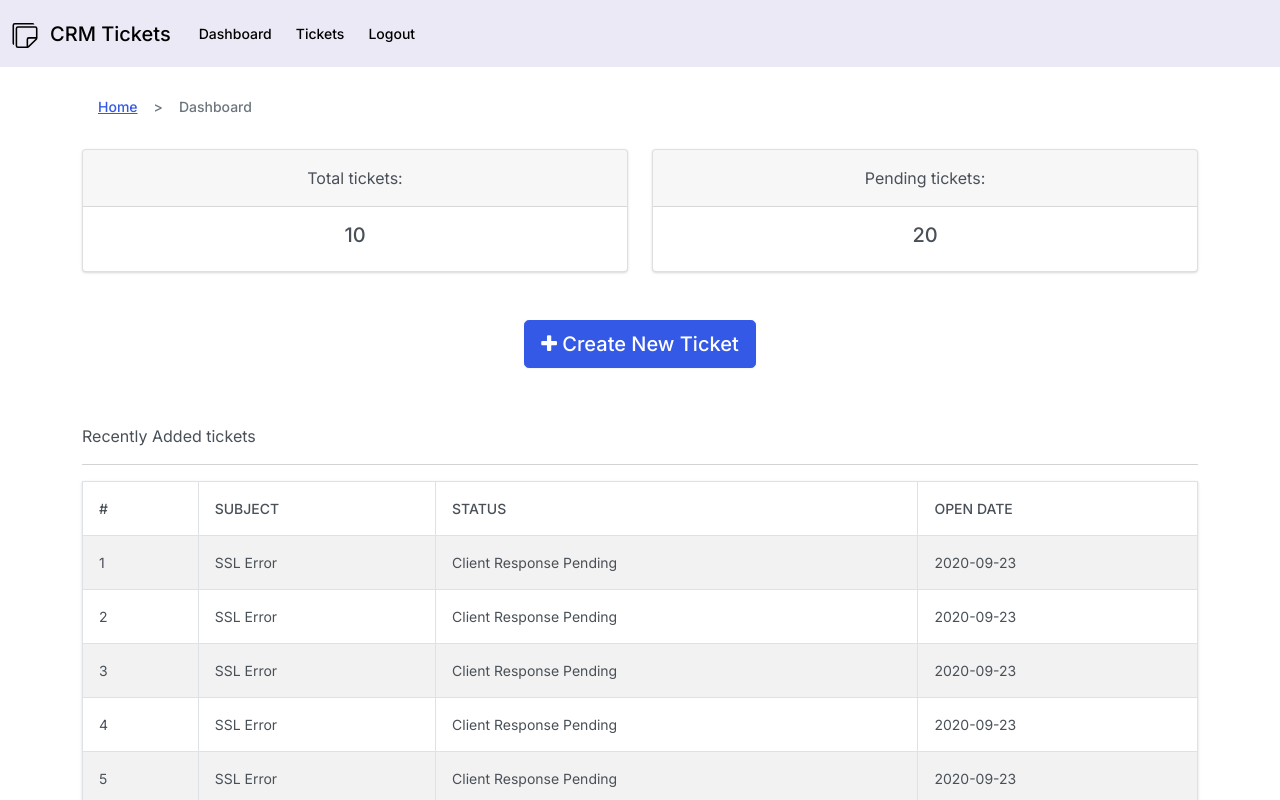
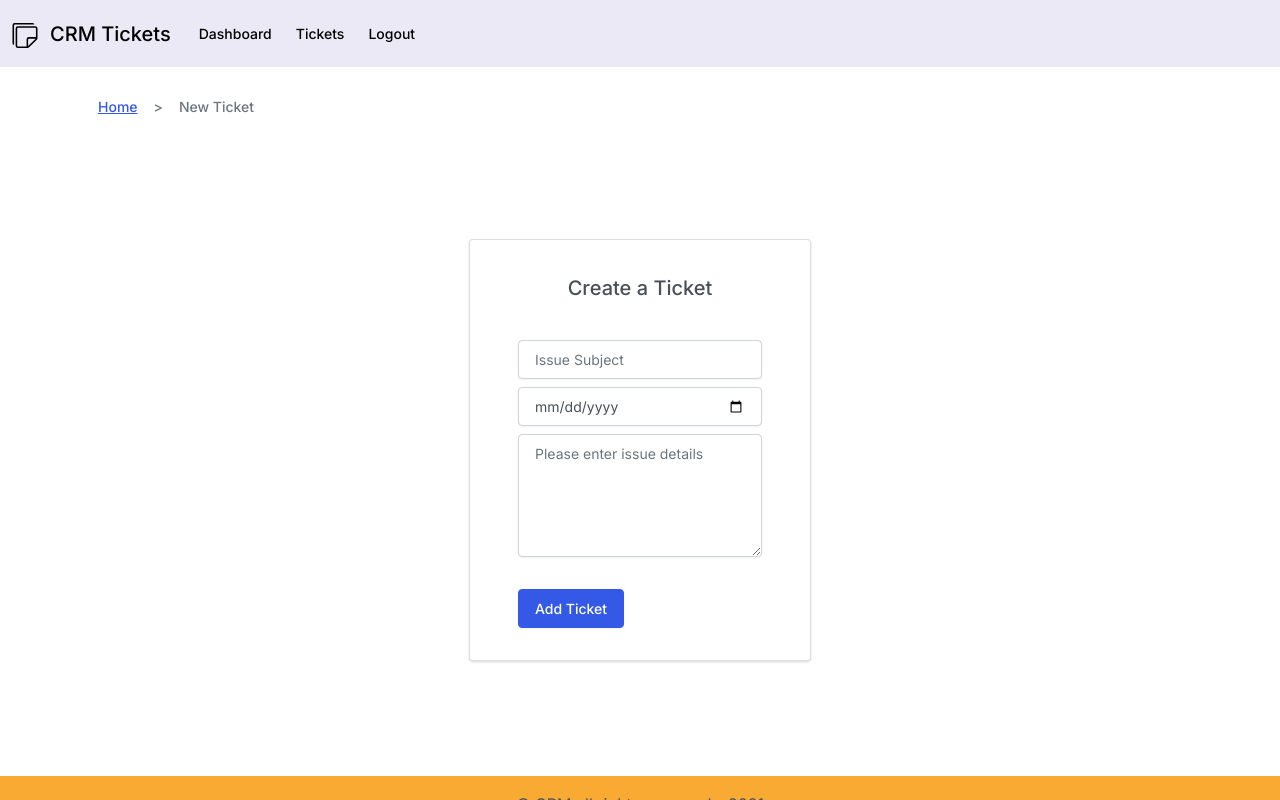
Before and after one commit to Swaniket/crm-frontend, a React (Create React App) app: page / in a window 1280 px wide. Shown: the top 800 px of the page. Built offline with nearby package versions, Linux system fonts and the light colour scheme.

Commit message:
Added Create Ticket Page, Fixed CSS issues

```diff
--- a/src/App.js
+++ b/src/App.js
@@ -2,13 +2,15 @@ import './App.css';
 import DefaultLayout from './layout/DefaultLayout';
 import Dashboard from './pages/dashboard/Dashboard';
 import EntryPage from './pages/entry/EntryPage';
+import AddTicket from './pages/new-ticket/AddTicket';
 
 function App() {
   return (
     <div className="App">
       {/* <EntryPage/> */}
       <DefaultLayout>
-        <Dashboard/>
+        {/* <Dashboard/> */}
+        <AddTicket/>
       </DefaultLayout>
     </div>
   );
--- /dev/null
+++ b/src/components/add-ticket/AddTicketForm.js
@@ -0,0 +1,68 @@
+import React from "react";
+import { Container, Form, Button, Card } from "react-bootstrap";
+
+function AddTicketForm({
+  handleOnSubmit,
+  handleOnChange,
+  fromData,
+  fromDataError,
+}) {
+  return (
+    <Card>
+      <Container>
+        <Card.Body>
+          <Card.Title className="heading-text text-center">Create a Ticket</Card.Title>
+        </Card.Body>
+        <Card.Body>
+          <Form onSubmit={handleOnSubmit}>
+            <Form.Group>
+              <Form.Text className="text-danger" style={{ fontSize: ".7em" }}>
+                {fromDataError.subject && "*Subject is Required!"}
+              </Form.Text>
+              <Form.Control
+                type="text"
+                name="subject"
+                className="mb-2"
+                value={fromData.subject}
+                onChange={handleOnChange}
+                placeholder="Issue Subject"
+                required
+              />
+            </Form.Group>
+
+            <Form.Group>
+              <Form.Control
+                type="date"
+                name="issueDate"
+                className="mb-2"
+                value={fromData.issueDate}
+                onChange={handleOnChange}
+                required
+              />
+            </Form.Group>
+
+            <Form.Group>
+              <Form.Control
+                as="textarea"
+                name="details"
+                minLength="4"
+                className="mb-2"
+                rows="5"
+                value={fromData.details}
+                onChange={handleOnChange}
+                placeholder="Please enter issue details"
+                required
+              />
+            </Form.Group>
+
+            <Button type="submit" className="mt-4 mb-3" block>
+              Add Ticket
+            </Button>
+          </Form>
+        </Card.Body>
+      </Container>
+    </Card>
+  );
+}
+
+export default AddTicketForm;
--- a/src/components/login/Login.js
+++ b/src/components/login/Login.js
@@ -12,7 +12,7 @@ function LoginForm({
     <Card>
       <Container>
         <Card.Body>
-          <Card.Title className="heading-text">Client Login</Card.Title>
+          <Card.Title className="heading-text text-center">Client Login</Card.Title>
         </Card.Body>
         <Card.Body>
           <Form onSubmit={handleOnSubmit}>
--- a/src/components/password-reset/ResetPassword.js
+++ b/src/components/password-reset/ResetPassword.js
@@ -11,7 +11,7 @@ function ResetPassword({
     <Card>
       <Container>
         <Card.Body>
-          <Card.Title className="heading-text">Reset Password</Card.Title>
+          <Card.Title className="heading-text text-center">Reset Password</Card.Title>
         </Card.Body>
 
         <Card.Body>
--- /dev/null
+++ b/src/pages/new-ticket/AddTicket.css
@@ -0,0 +1,14 @@
+.add-ticket-page {
+  margin-top: 90px;
+  display: flex;
+  justify-content: center;
+  align-items: center;
+}
+
+.heading-text {
+  margin-top: 20px;
+}
+
+.link-text {
+  padding-bottom: 30px !important;
+}
--- /dev/null
+++ b/src/pages/new-ticket/AddTicket.js
@@ -0,0 +1,68 @@
+import React, { useState, useEffect } from "react";
+import { Container, Row, Col } from "react-bootstrap";
+import AddTicketForm from "../../components/add-ticket/AddTicketForm";
+import PageBreadcrumb from "../../components/breadcrumb/Breadcrumb";
+import { shortText } from "../../utils/validation";
+import "./AddTicket.css";
+
+const initialFromData = {
+  subject: "",
+  issueDate: "",
+  details: "",
+};
+
+const initialFromError = {
+  subject: false,
+  issueDate: false,
+  details: false,
+};
+
+function AddTicket() {
+  const [fromData, setFromData] = useState(initialFromData);
+  const [fromDataError, setFromDataError] = useState(initialFromError);
+  useEffect(() => {}, [fromData, fromDataError]);
+
+  const handleOnChange = (e) => {
+    const { name, value } = e.target;
+    setFromData({
+      ...fromData,
+      [name]: value,
+    });
+  };
+
+  const handleOnSubmit = async (e) => {
+    e.preventDefault();
+
+    setFromDataError(initialFromError)
+    const isSubjectValid = await shortText(fromData.subject);
+
+    !isSubjectValid &&
+      setFromDataError({
+        ...initialFromError,
+        subject: !isSubjectValid,
+      });
+  };
+
+  return (
+    <Container>
+      <Row>
+        <Col>
+          <PageBreadcrumb page="New Ticket" />
+        </Col>
+      </Row>
+
+      <Row>
+        <Col className="add-ticket-page">
+          <AddTicketForm
+            handleOnSubmit={handleOnSubmit}
+            handleOnChange={handleOnChange}
+            fromData={fromData}
+            fromDataError={fromDataError}
+          />
+        </Col>
+      </Row>
+    </Container>
+  );
+}
+
+export default AddTicket;
--- /dev/null
+++ b/src/utils/validation.js
@@ -0,0 +1 @@
+export const shortText = (str) => str.length > 3 && str.length <= 100
```
